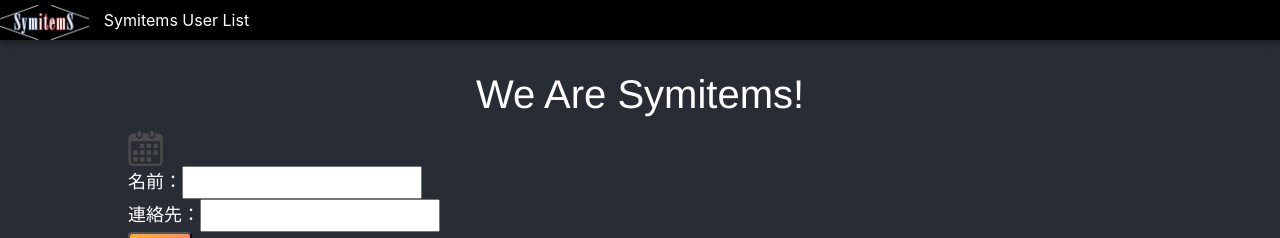
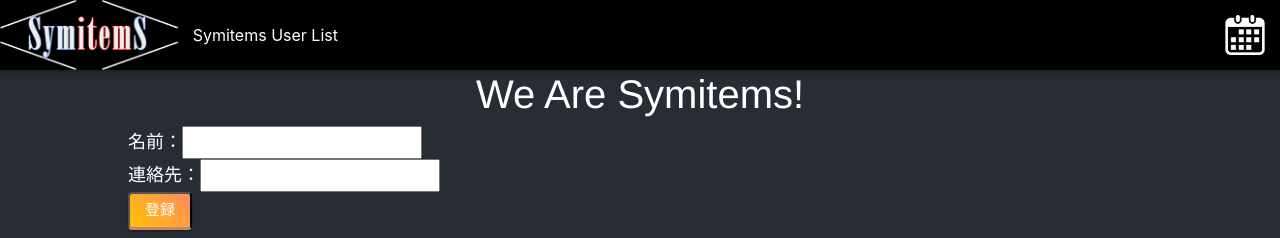
Before and after one commit to yuki3100705/react_app, a React (Create React App) app: page /administrator in a window 1280 px wide. Shown: the top 238 px of the page. Built offline with nearby package versions, Linux system fonts and the light colour scheme; no server answers.

Commit message:
IconLink on Header

```diff
--- a/src/Administrator.css
+++ b/src/Administrator.css
@@ -1,7 +1,6 @@
 h1{
   text-align: center;
 }
-
 .MyContent {
   position: absolute;
   background-color: #282c34;
@@ -43,3 +42,10 @@ h1{
 .AddButton{
   padding-bottom: 15px;
 }
+.header-icon{
+  position: fixed;
+  top: 15px;
+  right: 15px;
+  height: 40px;
+  z-index: 1000;
+}
--- a/src/Administrator.js
+++ b/src/Administrator.js
@@ -3,7 +3,7 @@ import axios from 'axios';
 import './Administrator.css';
 import ProfileBox from './ProfileBox';
 import { Link } from "react-router-dom";
-import IconCalendar from './Calendar.png';
+import IconCalendar from './CalendarWhite.png';
 
 class Administrator extends Component {
   constructor() {
@@ -61,7 +61,7 @@ class Administrator extends Component {
     return (
       <div className="MyContent">
         <h1 className="MyContent-title">We Are Symitems!</h1>
-        <Link to="/calendar"><img src={IconCalendar} alt="" /></Link>
+        <Link to="/calendar" className="header-icon"><img src={IconCalendar} className="header-icon" alt="" /></Link>
         <div>名前：<input value={this.state.regname} onChange={this.changeRegName.bind(this)} style={{display: 'inline-block', _display: 'inline'}} /></div>
         <div>連絡先：<input value={this.state.regaddress} onChange={this.changeRegAddress.bind(this)} style={{display: 'inline-block', _display: 'inline'}} /></div>
         <div className="AddButton">
--- a/src/Calendar.css
+++ b/src/Calendar.css
@@ -43,3 +43,11 @@ h1{
 .AddButton{
   padding-bottom: 15px;
 }
+
+.header-icon{
+  position: fixed;
+  top: 15px;
+  right: 15px;
+  height: 40px;
+  z-index: 1000;
+}
--- a/src/Calendar.js
+++ b/src/Calendar.js
@@ -2,7 +2,7 @@ import React, { Component } from 'react';
 import ReactCalendar from 'react-calendar';
 import './Calendar.css';
 import { Link } from "react-router-dom";
-import IconAdministrator from './Administrator.png';
+import IconAdministrator from './AdministratorWhite.png';
 
 class Calendar extends Component {
   constructor(props) {
@@ -60,7 +60,7 @@ class Calendar extends Component {
     return (
       <div className="MyContent">
         <h1>Symitems Calendar</h1>
-        <Link to="/administrator"><img src={IconAdministrator} alt="" /></Link>
+        <Link to="/administrator" className="header-icon"><img src={IconAdministrator} className="header-icon" alt="" /></Link>
         <ReactCalendar
           locale="ja-JP"
           value={this.state.date}
--- a/src/Footer.css
+++ b/src/Footer.css
@@ -9,7 +9,7 @@
   text-align: center;
 }
 
-img{
+.footer-logo{
   vertical-align: middle;
   padding-top: 5px;
   text-align: center;
--- a/src/Footer.js
+++ b/src/Footer.js
@@ -7,7 +7,7 @@ class Footer extends Component {
   render() {
     return (
       <div className="footer">
-        <img src={Icon} alt="" />
+        <img src={Icon} className="footer-logo" alt="" />
       </div>
     );
   }
--- a/src/Header.css
+++ b/src/Header.css
@@ -6,10 +6,10 @@
   box-shadow: 0px 2px 4px -1px rgba(0,0,0,0.2),
               0px 4px 5px 0px rgba(0,0,0,0.14),
               0px 1px 10px 0px rgba(0,0,0,0.12);
-  z-index: 1000;
+  z-index: 100;
 }
 
-img{
+.header-logo{
   vertical-align: middle;
   left: 0px;
   top: 0px;
--- a/src/Header.js
+++ b/src/Header.js
@@ -7,7 +7,7 @@ class Header extends Component {
   render() {
     return (
       <div className="header">
-        <img src={Icon} alt="" />
+        <img src={Icon} className="header-logo" alt="" />
         <div className="header-title">
           Symitems User List
         </div>
```
Also changed, not shown: src/AdministratorWhite.png (added), src/CalendarWhite.png (added).
